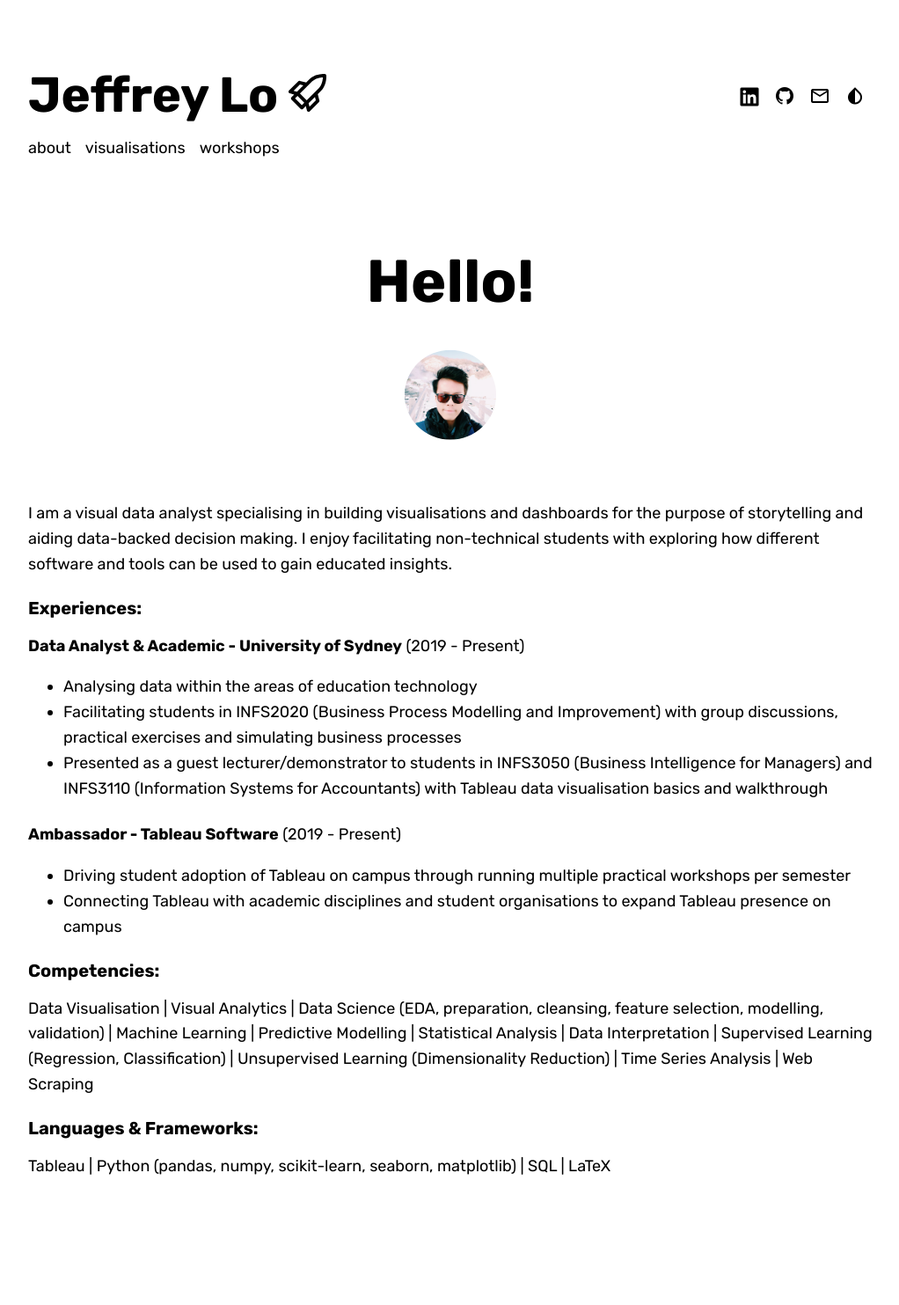
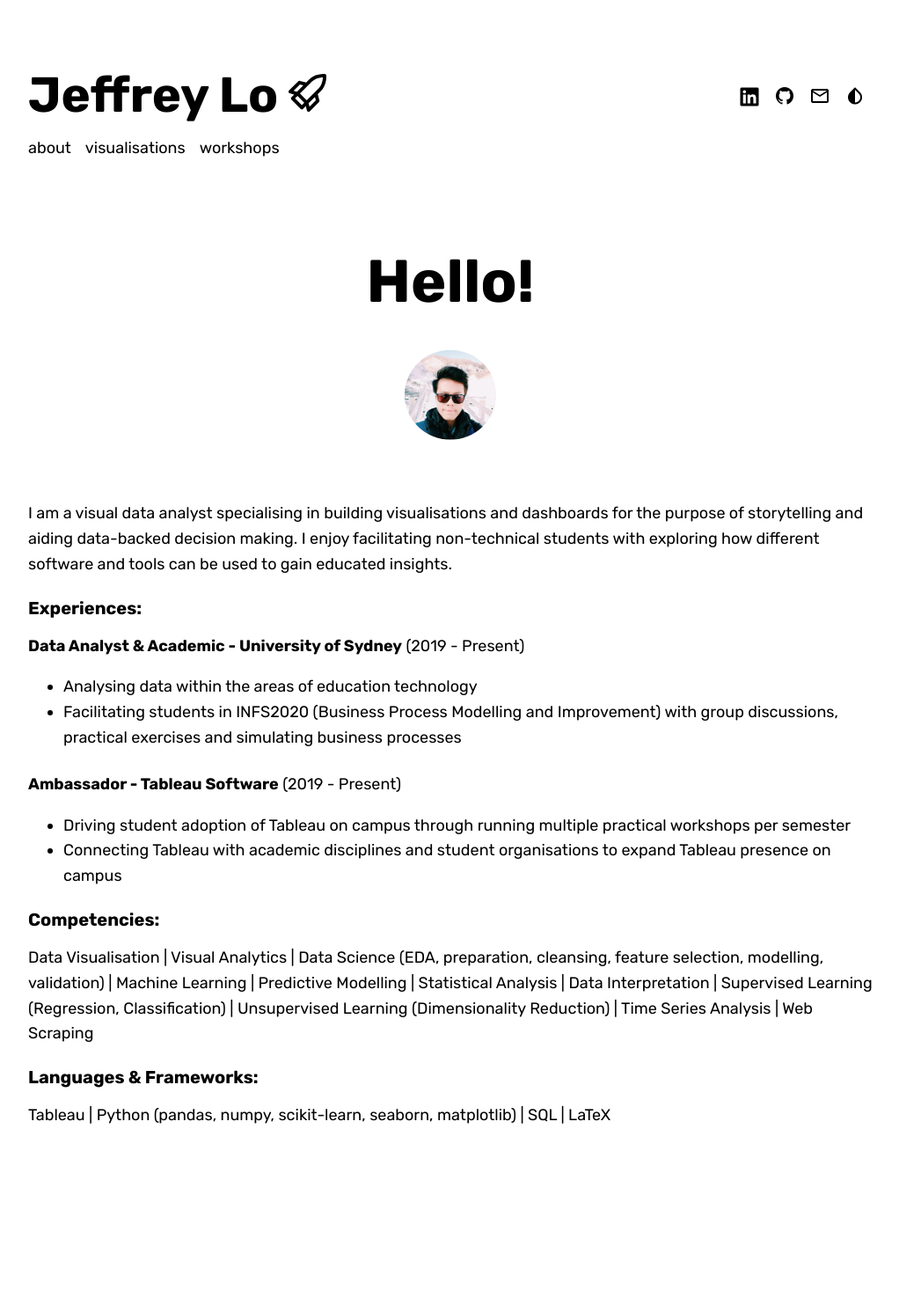
Before and after one commit to jeffreycklo/jeffreycklo.github.io, a Jekyll site: the page built from about.md, in a window 1280 px wide. Shown: the whole page at 88% size, without its empty margins (128-1150 px from the left). Built offline with Jekyll 4.4.1, drawn with Linux system fonts in a browser that asks for light colours; nearby versions of some CDN libraries; some web fonts are replaced; after the commit the page ends 1426 px from its top, so only the background shows below that.

Commit message:
Update about.md

```diff
--- a/about.md
+++ b/about.md
@@ -27,7 +27,6 @@ I am a visual data analyst specialising in building visualisations and dashboard
 
 - Analysing data within the areas of education technology
 - Facilitating students in INFS2020 (Business Process Modelling and Improvement) with group discussions, practical exercises and simulating business processes
-- Presented as a guest lecturer/demonstrator to students in INFS3050 (Business Intelligence for Managers) and INFS3110 (Information Systems for Accountants) with Tableau data visualisation basics and walkthrough
 
 **Ambassador - Tableau Software** (2019 - Present)
 
```
